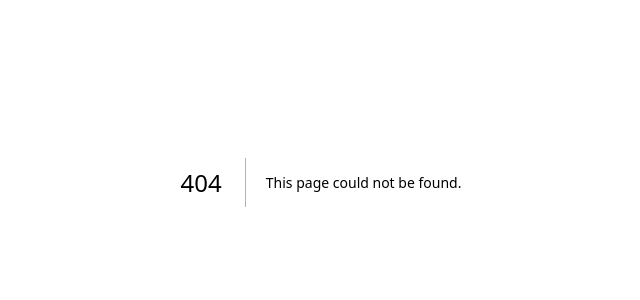
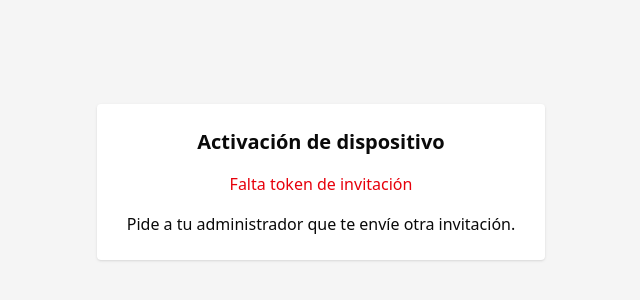
Before and after one commit to benjaminreciolopez/app180-frontend, a Next.js app: page /empleado/instalar in a window 1280 px wide. Before the commit this address had no page. Shown: the part 218-518 px from the top of the page, without its empty margins (319-959 px from the left). Built offline with nearby package versions, Linux system fonts and the light colour scheme; no server answers.

Commit message:
Initial frontend commit for app180

```diff
--- /dev/null
+++ b/app/empleado/instalar/page.tsx
@@ -0,0 +1,89 @@
+"use client";
+
+import { useEffect, useState } from "react";
+import { useSearchParams } from "next/navigation";
+import { api } from "@/services/api";
+
+export default function InstalarEmpleadoPage() {
+  const params = useSearchParams();
+  const token = params.get("token");
+
+  const [estado, setEstado] = useState<"cargando" | "ok" | "error">("cargando");
+  const [mensaje, setMensaje] = useState("");
+
+  useEffect(() => {
+    async function activar() {
+      if (!token) {
+        setEstado("error");
+        setMensaje("Falta token de invitación");
+        return;
+      }
+
+      try {
+        // Generar device_hash único permanente en este navegador
+        let device_hash = localStorage.getItem("device_hash");
+        if (!device_hash) {
+          device_hash = crypto.randomUUID();
+          localStorage.setItem("device_hash", device_hash);
+        }
+
+        console.log("[install] usando device_hash:", device_hash);
+
+        const res = await api.post("/empleado/activate-install", {
+          token,
+          device_hash,
+          user_agent: navigator.userAgent,
+        });
+
+        console.log("[install] OK", res.data);
+
+        setEstado("ok");
+        setMensaje(
+          "Dispositivo activado correctamente. Ya puedes usar la app."
+        );
+      } catch (err: any) {
+        console.error(err);
+        setEstado("error");
+        setMensaje(
+          err?.response?.data?.error || "No se pudo activar este dispositivo"
+        );
+      }
+    }
+
+    activar();
+  }, [token]);
+
+  return (
+    <div className="min-h-screen flex items-center justify-center bg-neutral-100">
+      <div className="bg-white shadow p-6 rounded max-w-md w-full text-center space-y-4">
+        <h1 className="text-xl font-bold">Activación de dispositivo</h1>
+
+        {estado === "cargando" && (
+          <p>Validando invitación y registrando dispositivo...</p>
+        )}
+
+        {estado === "ok" && (
+          <>
+            <p className="text-green-600">{mensaje}</p>
+
+            <p>Puedes instalar la app ahora en tu dispositivo.</p>
+
+            <a
+              href="/empleado/dashboard"
+              className="px-4 py-2 bg-blue-600 text-white rounded inline-block"
+            >
+              Ir a la aplicación
+            </a>
+          </>
+        )}
+
+        {estado === "error" && (
+          <>
+            <p className="text-red-600">{mensaje}</p>
+            <p>Pide a tu administrador que te envíe otra invitación.</p>
+          </>
+        )}
+      </div>
+    </div>
+  );
+}
```
